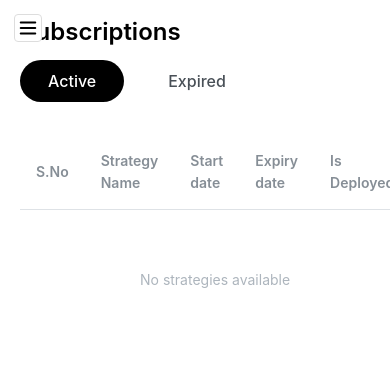
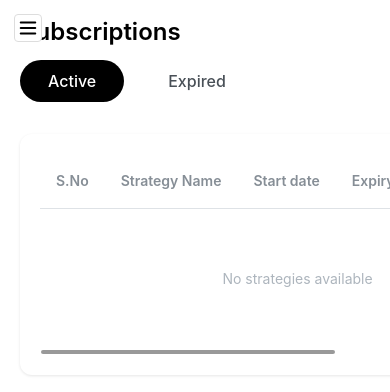
Before and after one commit to vigneshA46/Dreaminalgo-frontend, a React (Vite) app: page /subscriptions in a window 390 px wide. Shown: the top 392 px of the page. Built offline with nearby package versions, Linux system fonts and the light colour scheme.

Commit message:
responsive done and stocks removed

```diff
--- a/src/components/Dashboard.jsx
+++ b/src/components/Dashboard.jsx
@@ -317,8 +317,6 @@ const fetchTradesByToken = async (strategyId, date, token) => {
   }
 };
 
-
-
 const PaperUI = ()=>{
   return(
       <Box
@@ -334,7 +332,7 @@ const PaperUI = ()=>{
   <ScrollArea  w={isMobile? '100vw':'100%'}
   type="auto"
   scrollbarSize={6}
-  /* offsetScrollbars */>
+  offsetScrollbars>
             <Table
               w={isMobile? '100vw': '100%'}
               horizontalSpacing="md"
@@ -813,7 +811,7 @@ useEffect(()=>{
 </Flex>
 
 </Flex>
-      <Grid gutter="lg" mb="xl">
+   {/*    <Grid gutter="lg" mb="xl">
       {indices.map((item) => (
         <Grid.Col span="auto" key={item.name}>
           <Stack
@@ -837,9 +835,9 @@ useEffect(()=>{
         </Grid.Col>
       ))}
     </Grid>
-
-<Grid gutter="lg" mb="xl">
-  <Grid.Col  span={3}>
+ */}
+<Grid gutter="lg"  mb="xl">
+  <Grid.Col   span={{ base: 6, sm: 6, md: 4, lg: 3 }}>
     <StatCard
       icon={IconCurrencyDollar}
       title="Portfolio Value"
@@ -848,7 +846,7 @@ useEffect(()=>{
     />
   </Grid.Col>
 
-  <Grid.Col span={3}>
+  <Grid.Col span={{ base: 6, sm: 6, md: 4, lg: 3 }}>
     <StatCard
       icon={IconActivity}
       title="Active Strategies"
@@ -857,7 +855,7 @@ useEffect(()=>{
     />
   </Grid.Col>
 
-  <Grid.Col span={3}>
+  <Grid.Col span={{ base: 6, sm: 6, md: 4, lg: 3 }}>
     <StatCard
       icon={IconChartBar}
       title="Total Trades"
@@ -866,7 +864,7 @@ useEffect(()=>{
     />
   </Grid.Col>
 
-  <Grid.Col span={3}>
+  <Grid.Col span={{ base: 6, sm: 6, md: 4, lg: 3 }}>
     <Paper
       p="md"
       radius="md"
@@ -890,8 +888,6 @@ useEffect(()=>{
     </Paper>
   </Grid.Col>
 </Grid>
-
-
         <Box style={{ maxWidth: '100%' }}>
           {/* Top Bar */}
           <Box
@@ -945,11 +941,11 @@ useEffect(()=>{
                   <Text size="xs" c="dimmed" fw={500}>Capital</Text>
                   <Text size="md" fw={600}>0</Text>
                 </Box>
-                <Button bg={"#000"} radius={"0.5rem"} > Exit all</Button>
               </Group>
 
  <Group gap="sm">
       {/* PT Button */}
+
       <Button
         variant="subtle"
         onClick={() => setActive("pt")}
@@ -983,6 +979,9 @@ useEffect(()=>{
       <ActionIcon variant="subtle" size="lg" style={{ color: "#495057" }}>
         <IconFilter size={20} />
       </ActionIcon>
+      {
+          active== 'live' ?  <Button bg={"#000"} radius={"0.5rem"} > Exit all</Button> : <> </>
+      }
     </Group>
             </Group>
           </Box>
--- a/src/components/Reports.jsx
+++ b/src/components/Reports.jsx
@@ -1,10 +1,12 @@
 import React, { useState } from 'react';
-import { MantineProvider, Box, Container, Group, Button, Select, TextInput, Table, Text } from '@mantine/core';
+import { MantineProvider, Box, Container, Group, Button, Select, TextInput, Table, Text, ScrollArea } from '@mantine/core';
 import { IconSearch } from '@tabler/icons-react';
+import { useMediaQuery } from '@mantine/hooks';
 
 const Reports = () => {
 
   const [activeTab, setActiveTab] = useState('reports');
+  const isMobile = useMediaQuery('(max-width: 768px)');
 
   const strategies = [
     {
@@ -182,6 +184,7 @@ const Reports = () => {
 
           {/* Table */}
           <Box
+          w={"100%"}
             style={{
               backgroundColor: 'white',
               borderRadius: '12px',
@@ -189,38 +192,43 @@ const Reports = () => {
               boxShadow: '0 1px 3px rgba(0,0,0,0.1)',
             }}
           >
+            <ScrollArea  w={isMobile? '100vw':'100%'}
+              type="auto"
+              scrollbarSize={6}
+              offsetScrollbars>
             <Table
               horizontalSpacing="md"
               verticalSpacing="lg"
+              w={isMobile? '100vw':'100%'}
               style={{
                 minWidth: '100%',
               }}
             >
               <Table.Thead>
                 <Table.Tr style={{ backgroundColor: '#f8f9fa' }}>
-                  <Table.Th style={{ color: '#868e96', fontWeight: 600, fontSize: '14px', padding: '16px', width: '80px' }}>
+                  <Table.Th style={{ color: '#868e96', fontWeight: 600, fontSize: '14px', padding: '16px', width: '80px',whiteSpace: "nowrap" }}>
                     S.No
                   </Table.Th>
-                  <Table.Th style={{ color: '#868e96', fontWeight: 600, fontSize: '14px', padding: '16px' }}>
+                  <Table.Th style={{ color: '#868e96', fontWeight: 600, fontSize: '14px', padding: '16px',whiteSpace: "nowrap" }}>
                     Strategy
                   </Table.Th>
-                  <Table.Th style={{ color: '#868e96', fontWeight: 600, fontSize: '14px', padding: '16px', width: '150px' }}>
+                  <Table.Th style={{ color: '#868e96', fontWeight: 600, fontSize: '14px', padding: '16px', width: '150px',whiteSpace: "nowrap" }}>
                     PNL
                   </Table.Th>
-                  <Table.Th style={{ color: '#868e96', fontWeight: 600, fontSize: '14px', padding: '16px', width: '120px' }}>
+                  <Table.Th style={{ color: '#868e96', fontWeight: 600, fontSize: '14px', padding: '16px', width: '120px',whiteSpace: "nowrap" }}>
                   </Table.Th>
                 </Table.Tr>
               </Table.Thead>
               <Table.Tbody>
                 {strategies.map((strategy) => (
                   <Table.Tr key={strategy.id} style={{ borderBottom: '1px solid #e9ecef' }}>
-                    <Table.Td style={{ padding: '20px 16px', color: '#495057', fontSize: '15px' }}>
+                    <Table.Td style={{ padding: '20px 16px', color: '#495057', fontSize: '15px',whiteSpace: "nowrap" }}>
                       {strategy.id}
                     </Table.Td>
-                    <Table.Td style={{ padding: '20px 16px', color: '#212529', fontSize: '15px' }}>
+                    <Table.Td style={{ padding: '20px 16px', color: '#212529', fontSize: '15px',whiteSpace: "nowrap" }}>
                       {strategy.name}
                     </Table.Td>
-                    <Table.Td style={{ padding: '20px 16px' }}>
+                    <Table.Td style={{ padding: '20px 16px',whiteSpace: "nowrap" }}>
                       <Text
                         size="md"
                         fw={600}
@@ -231,7 +239,7 @@ const Reports = () => {
                         ₹ {strategy.isProfit ? '' : '-'}{Math.abs(strategy.pnl).toLocaleString('en-IN', { minimumFractionDigits: 2, maximumFractionDigits: 2 })}
                       </Text>
                     </Table.Td>
-                    <Table.Td style={{ padding: '20px 16px' }}>
+                    <Table.Td style={{ padding: '20px 16px',whiteSpace: "nowrap" }}>
                       <Button
                         size="sm"
                         style={{
@@ -249,6 +257,7 @@ const Reports = () => {
                 ))}
               </Table.Tbody>
             </Table>
+            </ScrollArea>
           </Box>
 
           {/* Footer */}
--- a/src/components/Subscriptions.jsx
+++ b/src/components/Subscriptions.jsx
@@ -1,8 +1,11 @@
-import { Button, Group, Table, Text, Title } from '@mantine/core'
+import { Box, Button, Group, ScrollArea, Table, Text, Title } from '@mantine/core'
+import { useMediaQuery } from '@mantine/hooks';
 import React, { useState } from 'react'
 
 const Subscriptions = () => {
       const [activeTab, setActiveTab] = useState('marketplace');
+         const isMobile = useMediaQuery('(max-width: 768px)');
+
 
   return (
     <>
@@ -41,41 +44,53 @@ const Subscriptions = () => {
                 </Button>
               </Group>
 
+              <Box
+                style={{
+                  backgroundColor: "white",
+                  borderRadius: "12px",
+                  padding: "20px",
+                  boxShadow: "0 1px 3px rgba(0,0,0,0.1)",
+                  width: "100vw",
+                }}
+              >
+                  <ScrollArea  w={isMobile? '100vw':'100%'}
+                    type="auto"
+                    scrollbarSize={6}
+                    offsetScrollbars>
                <Table
-                 horizontalSpacing="md"
-                 verticalSpacing="md"
-
-                 style={{
-                   minWidth: '100%',
-                 }}
+                 w={isMobile? '100vw': '100%'}
+              horizontalSpacing="md"
+              verticalSpacing="md"
                >
                  <Table.Thead>
                    <Table.Tr style={{ backgroundColor: '#ffffffff' }}>
-                     <Table.Th style={{ color: '#868e96', fontWeight: 600, fontSize: '14px', padding: '16px' }}>
+                     <Table.Th style={{ color: '#868e96', fontWeight: 600, fontSize: '14px', padding: '16px',whiteSpace: "nowrap" }}>
                        S.No
                      </Table.Th>
-                     <Table.Th style={{ color: '#868e96', fontWeight: 600, fontSize: '14px', padding: '16px' }}>
+                     <Table.Th style={{ color: '#868e96', fontWeight: 600, fontSize: '14px', padding: '16px' ,whiteSpace: "nowrap"}}>
                        Strategy Name
                      </Table.Th>
-                     <Table.Th style={{ color: '#868e96', fontWeight: 600, fontSize: '14px', padding: '16px' }}>
+                     <Table.Th style={{ color: '#868e96', fontWeight: 600, fontSize: '14px', padding: '16px',whiteSpace: "nowrap" }}>
                        Start date
                      </Table.Th>
-                     <Table.Th style={{ color: '#868e96', fontWeight: 600, fontSize: '14px', padding: '16px' }}>
+                     <Table.Th style={{ color: '#868e96', fontWeight: 600, fontSize: '14px', padding: '16px',whiteSpace: "nowrap" }}>
                        Expiry date
                      </Table.Th>
-                     <Table.Th style={{ color: '#868e96', fontWeight: 600, fontSize: '14px', padding: '16px' }}>
+                     <Table.Th style={{ color: '#868e96', fontWeight: 600, fontSize: '14px', padding: '16px',whiteSpace: "nowrap" }}>
                        Is Deployed
                      </Table.Th>
                    </Table.Tr>
                  </Table.Thead>
                  <Table.Tbody>
                    <Table.Tr>
-                     <Table.Td colSpan={8} style={{ textAlign: 'center', padding: '60px', color: '#adb5bd' }}>
+                     <Table.Td colSpan={8} style={{ textAlign: 'center', padding: '60px', color: '#adb5bd' ,whiteSpace: "nowrap"}}>
                        <Text size="sm">No strategies available</Text>
                      </Table.Td>
                    </Table.Tr>
                  </Table.Tbody>
                </Table>
+               </ScrollArea>
+               </Box>
                </>
 
   )
--- a/src/components/sidebar/Sidebar.jsx
+++ b/src/components/sidebar/Sidebar.jsx
@@ -84,7 +84,7 @@ const toggleSidebar = () => {
           }}
         >
           <item.icon size={22} />
-          {!collapsed && <Text ml="sm">{item.label}</Text>}
+          {!collapsed && <Text size="1rem" ml="sm">{item.label}</Text>}
         </Box>
       ))}
     </Box>
```
